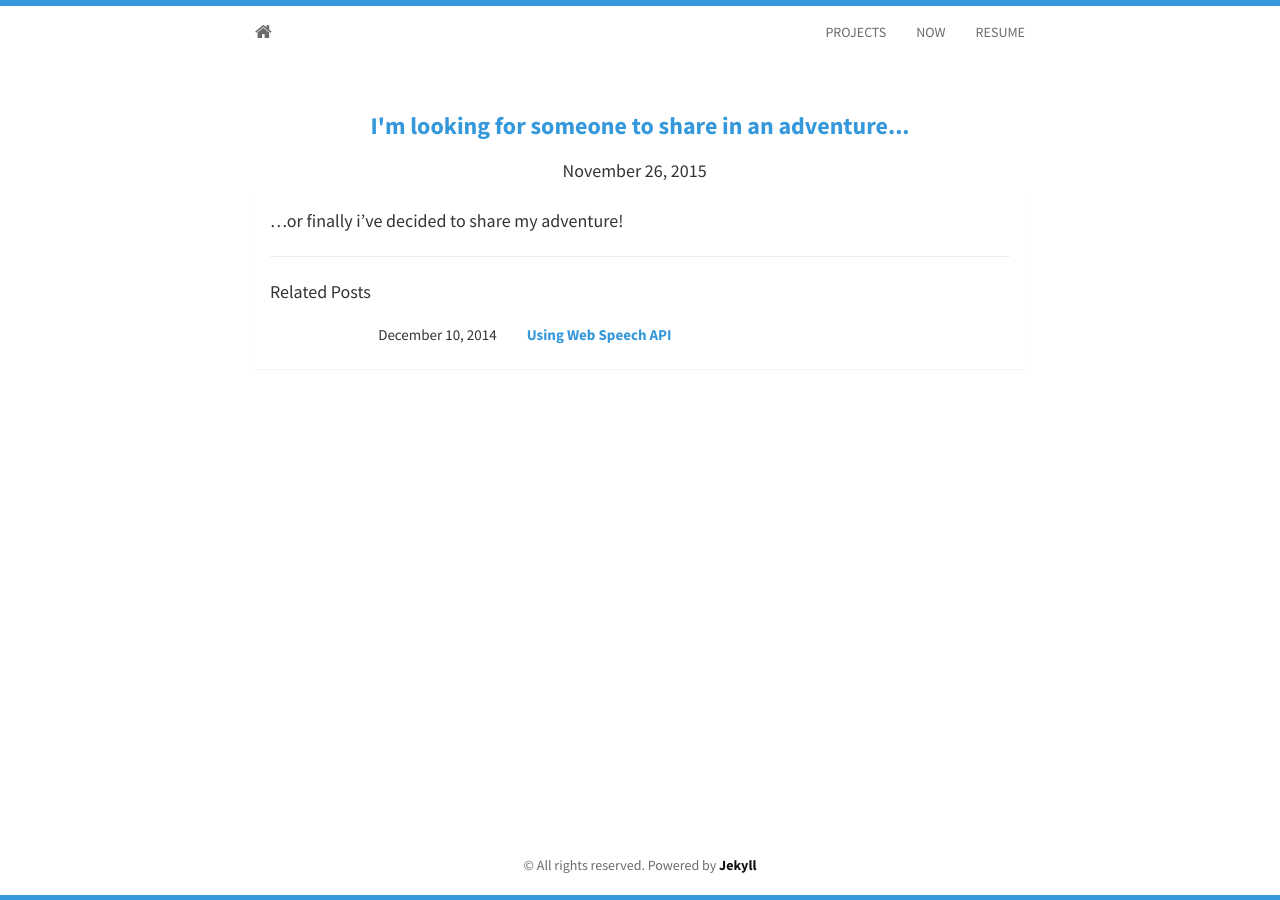
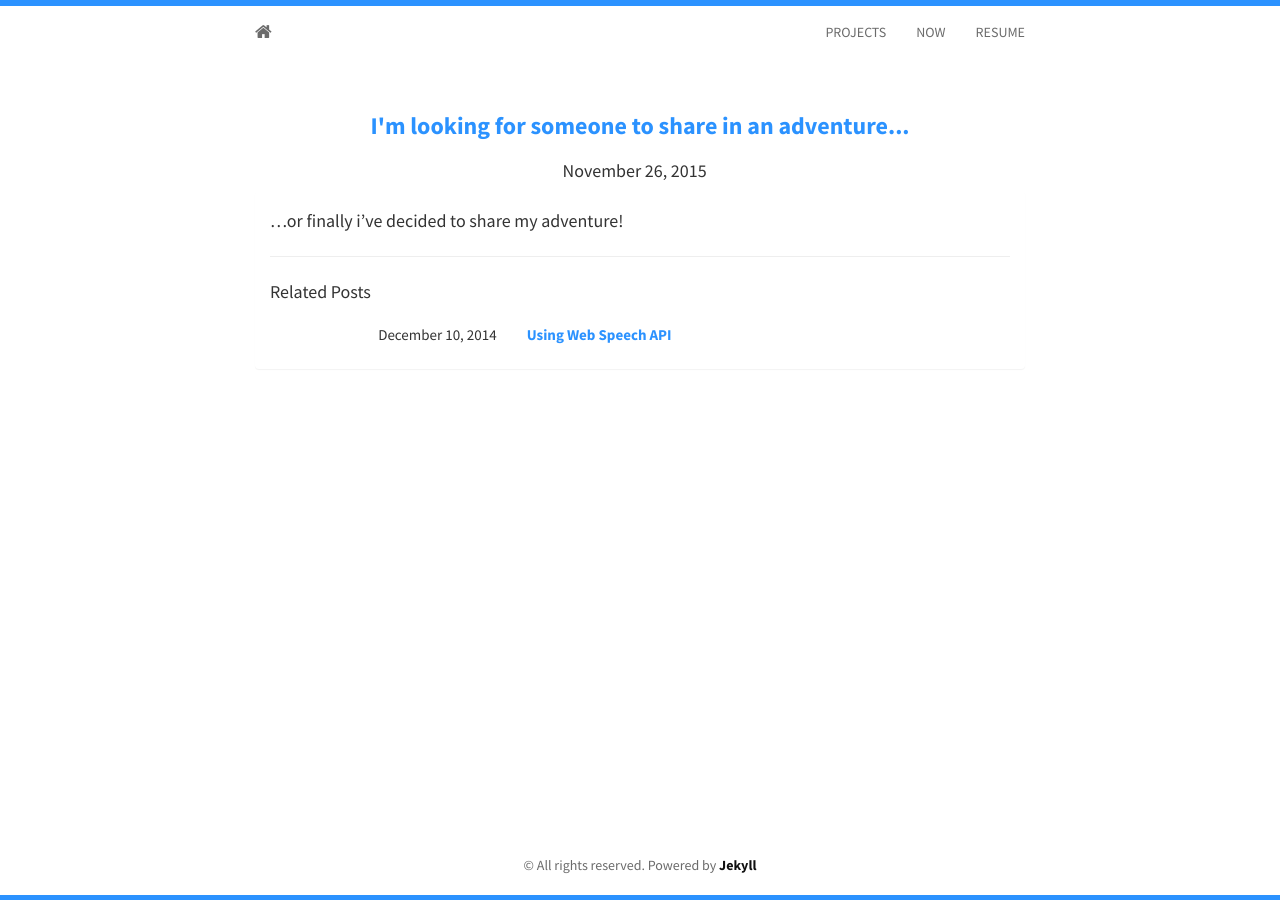
Before and after one commit to andreavaghi/andreavaghi.github.io, a Jekyll site: the page built from _posts/2015-11-26-welcome-to-jekyll.markdown, in a window 1280 px wide. Built offline with Jekyll 4.4.1, drawn with Linux system fonts in a browser that asks for light colours; nearby versions of some CDN libraries.

Commit message:
changed theme color

```diff
--- a/_layouts/layout.html
+++ b/_layouts/layout.html
@@ -7,7 +7,7 @@
   <meta name="viewport" content="width=device-width, initial-scale=1">
   <meta name="author" content="{{ site.author }}" />
   <meta name="description" content="{{ site.description }}">
-  <meta name="theme-color" content="#3498db">
+  <meta name="theme-color" content="#2B92FF">
   <link rel="manifest" href="/manifest.json">
   <link rel="favicon" href="{{ site.baseurl }}static/img/favicon.ico">
   <link rel="canonical" href="{{ site.url }}{{ page.url | replace:'index.html',''}}"> {% if page.title %}
--- a/static/css/main.css
+++ b/static/css/main.css
@@ -6,7 +6,7 @@ html, body {
   background-color: #fff;
   font-family: 'Source Sans Pro', sans-serif;
   /* The html and body elements cannot have any padding or margin. */
-  border-top: 3px solid #3498db;
+  border-top: 3px solid #2B92FF;
 }
 
 
@@ -117,11 +117,11 @@ html, body {
 }
 
 .container a {
-  color: #3498db;
+  color: #2B92FF;
 }
 
 .container a:hover {
-  color: #3498db;
+  color: #2B92FF;
 }
 
 .img-responsive {
@@ -147,11 +147,11 @@ html, body {
 }
 
 .panel-default h4 a, h5 a {
-  color: #3498db;
+  color: #2B92FF;
 }
 
 .panel-default h4 a:hover, h5 a:hover {
-  color: #3498db;
+  color: #2B92FF;
 }
 
 .panel {
@@ -224,7 +224,7 @@ html, body {
 }
 
 div.footer {
-  border-bottom: 5px solid #3498db;
+  border-bottom: 5px solid #2B92FF;
 }
 
 
```
Also changed, not shown: Gemfile.lock, manifest.json, 1 other file.
